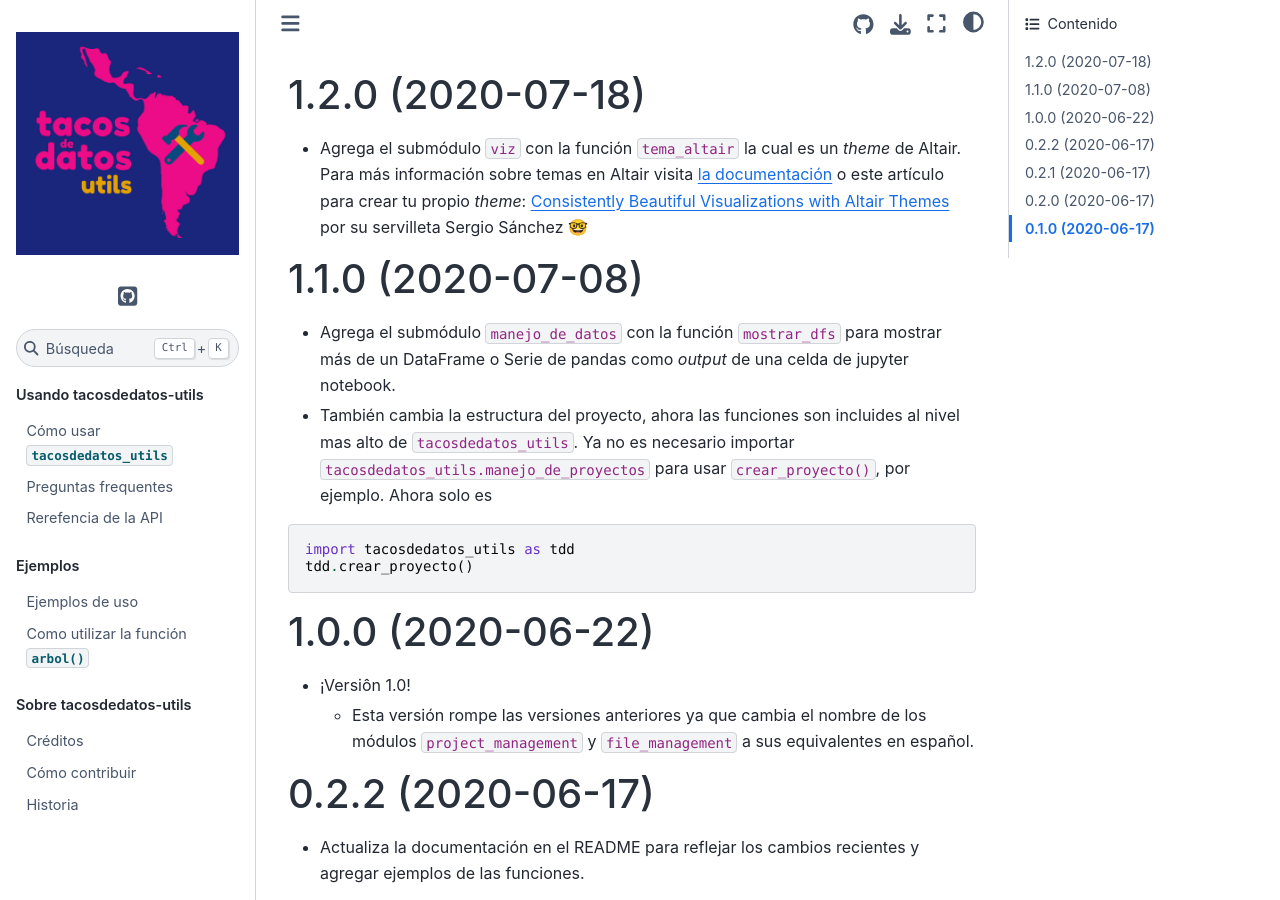
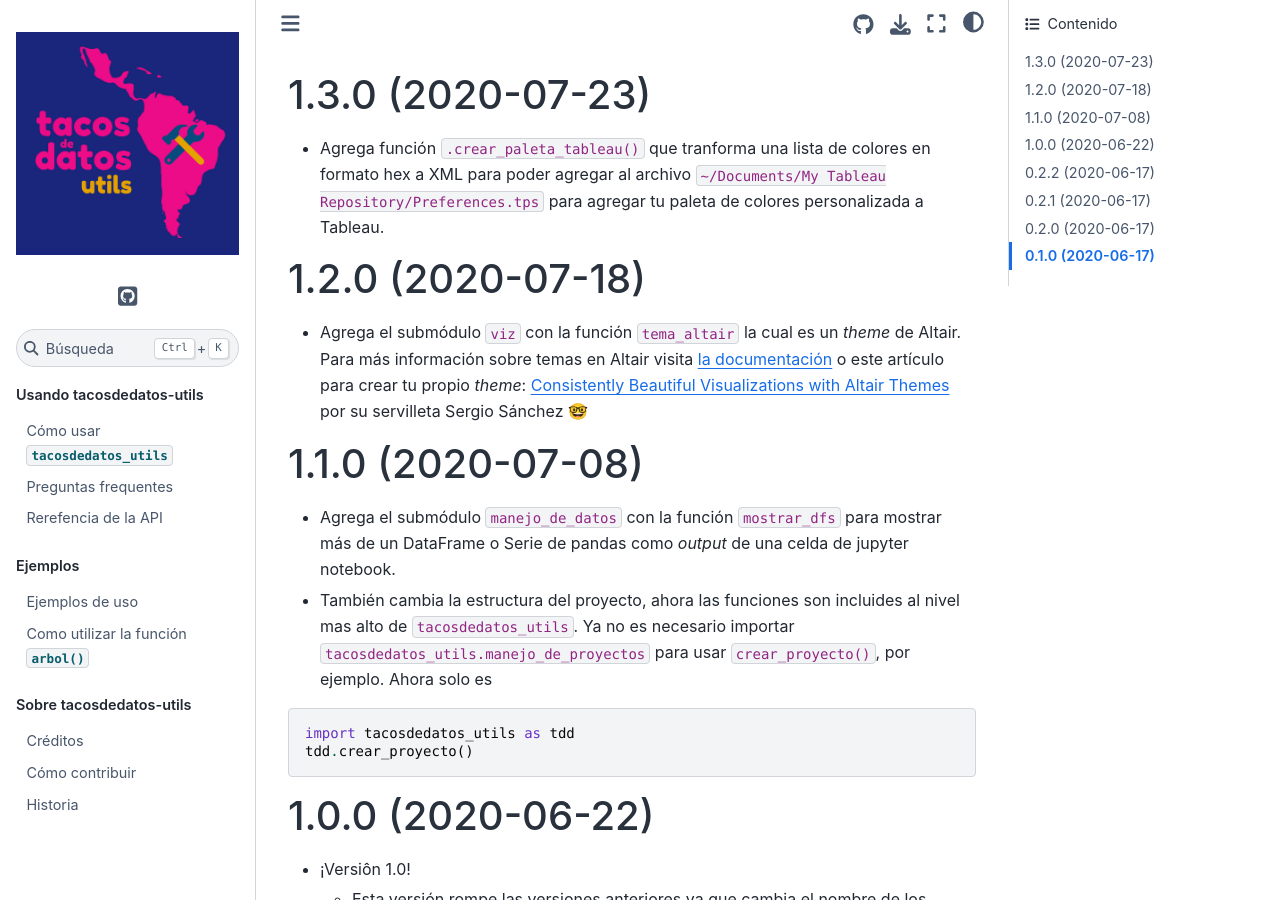
Before and after one commit to tacosdedatos/tacosdedatos-utils, a Sphinx documentation site: the page built from docs/sobre-tacosdedatos-utils/CHANGELOG.md, in a window 1280 px wide and 900 px high. Built offline with Sphinx 7.4.7 and the Sphinx Book theme 1.1.4, drawn with Linux system fonts in a browser that asks for light colours.

Commit message:
Actualiza change log y paquete a version 1.3.0

```diff
--- a/docs/sobre-tacosdedatos-utils/CHANGELOG.md
+++ b/docs/sobre-tacosdedatos-utils/CHANGELOG.md
@@ -1,3 +1,6 @@
+## 1.3.0 (2020-07-23)
+* Agrega función `.crear_paleta_tableau()` que tranforma una lista de colores en formato hex a XML para poder agregar al archivo `~/Documents/My Tableau Repository/Preferences.tps` para agregar tu paleta de colores personalizada a Tableau.
+
 ## 1.2.0 (2020-07-18)
 * Agrega el submódulo `viz` con la función `tema_altair` la cual es un _theme_ de Altair. Para más información sobre temas en Altair visita [la documentación](https://altair-viz.github.io/user_guide/configuration.html?highlight=theme#altair-themes) o este artículo para crear tu propio _theme_: [Consistently Beautiful Visualizations with Altair Themes](https://towardsdatascience.com/consistently-beautiful-visualizations-with-altair-themes-c7f9f889602) por su servilleta Sergio Sánchez 🤓
 
--- a/pyproject.toml
+++ b/pyproject.toml
@@ -6,7 +6,7 @@ build-backend = "poetry.masonry.api"
 
 [tool.poetry]
 name = "tacosdedatos-utils"
-version = "1.2.0"
+version = "1.3.0"
 description = "Una coleccion de herramientas para facilitar el analisis y visualizacion de datos por @tacosdedatos."
 readme = "README.md"
 authors = [
```
